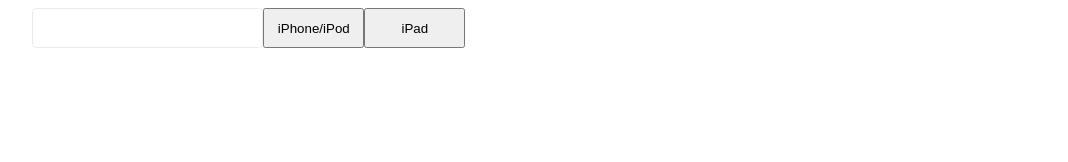
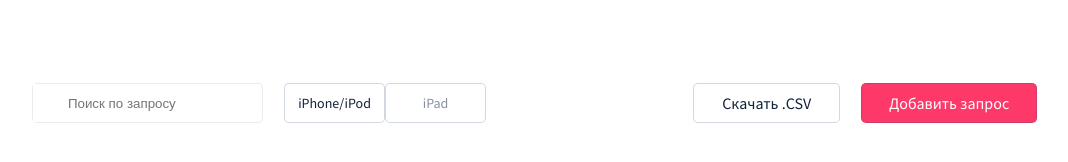
Before and after one commit to IvanSergeev59/html-css-layout-adaptive-table, a website built with webpack: page src/template.html in a window 1280 px wide. Shown: the whole page, without its empty margins (88-1156 px from the left). Built offline with nearby package versions, Linux system fonts and the light colour scheme.

Commit message:
edit header buttons

```diff
--- /dev/null
+++ b/src/styles/blocks/header/__button/_p/header__button-added_p.scss
@@ -0,0 +1,5 @@
+.header__button-added_p {
+    color: #FFFFFF;
+    font-size: 16px;
+    line-height: 11px;
+}
--- /dev/null
+++ b/src/styles/blocks/header/__button/_p/header__button-download_p.scss
@@ -0,0 +1,4 @@
+.header__button-download_p {
+    font-size: 16px;
+    line-height: 11px;
+}
--- a/src/styles/blocks/header/__button/header__button.scss
+++ b/src/styles/blocks/header/__button/header__button.scss
@@ -1,4 +1,49 @@
-.header__button {
+@import "_p/header__button-download_p.scss";
+@import "_p/header__button-added_p.scss";
+
+$font-family: "Source Sans Pro";
+
+header button {
     height: 40px;
     width: 9.722%;
+    background: #FFFFFF;
+    border: 1px solid rgba(34, 62, 105, 0.2);
+    box-sizing: border-box;
+    border-radius: 5px 5px 5px 5px;
+    cursor: pointer;
 }
+
+
+
+header button:first-of-type {
+    margin-left: 2%;
+}
+
+
+header .button-download {
+  margin-left: 19.9%;
+  width: 14.2%;
+}
+
+header .button-download:last-of-type {
+    margin-left: 2%;
+    width: 16.9%;
+  }
+
+button p {
+    font-family: $font-family;
+    margin: 0 auto;
+    color: rgba(17, 34, 62, 1);
+    font-size: 14px;
+    line-height: 9px;
+}
+
+button .inactive {
+    mix-blend-mode: normal;
+    opacity: 0.5;
+}
+
+header .add-button {
+    color: rgba(255, 255, 255, 1);
+    background-color: rgba(252, 57, 105, 1);
+}
--- /dev/null
+++ b/src/styles/blocks/header/__form/_input/header__form_input.scss
@@ -0,0 +1,8 @@
+header form input{
+    text-align:center;
+    padding: 0;
+    border: 0;
+    display: block;
+
+    height: 100%;
+}
--- a/src/styles/blocks/header/__form/header__form.scss
+++ b/src/styles/blocks/header/__form/header__form.scss
@@ -1,8 +1,11 @@
-.header__form{
+@import "_input/header__form_input.scss";
+
+header form{
     width: 22.22%;
     background: #FFFFFF;
     border: 1px solid rgba(34, 62, 105, 0.1);
     box-sizing: border-box;
     border-radius: 5px;
     height: 40px;
+
 }
--- a/src/styles/blocks/header/header.scss
+++ b/src/styles/blocks/header/header.scss
@@ -3,10 +3,12 @@
 
 $width: 100%;
 $margin-center: 0 auto;
+$margin-top: 40px;
 header {
     height: 100px;
     width: 92.59%;
     margin: $margin-center;
     display: flex;
     position: relative;
+    margin-top: $margin-top;
 }
--- a/src/styles/main.scss
+++ b/src/styles/main.scss
@@ -2,10 +2,12 @@
 
 $font-size: 1rem;
 $font-color: lch(53 105 40);
+$margin-top: 83px;
 
 .root {
     font-size: $font-size;
     color: $font-color;
     margin: $margin-center;
     width: 88.8%;
+    margin-top:$margin-top;
 }
--- a/src/template.html
+++ b/src/template.html
@@ -4,16 +4,20 @@
     <meta charset="UTF-8">
 	<meta name="viewport" content="width=device-width, initial-scale=1.0">
 	<meta name="author" content="Ivan Sergeev">
+  <link href='https://fonts.googleapis.com/css?family=Source+Sans+Pro' rel='stylesheet' type='text/css'>
     <title><%= htmlWebpackPlugin.options.title %></title>
   </head>
 
   <body>
     <div class="root">
         <header>
-            <form class="header__form" type="text" value="ololo" >
+            <form class="header__form">
+              <input class="header__form_input" type="text" placeholder="Поиск по запросу">
             </form>
-            <button class="header__button">iPhone/iPod</button>
-            <button class="header__button">iPad</button>
+            <button><p>iPhone/iPod</p></button>
+            <button><p class="inactive">iPad</p></button>
+            <button class="button-download"><p class="header__button-download_p">Скачать .CSV</p></button>
+            <button class="button-download add-button"><p class="header__button-added_p">Добавить запрос</p></button>
         </header>
     </div>
   </body>
```
